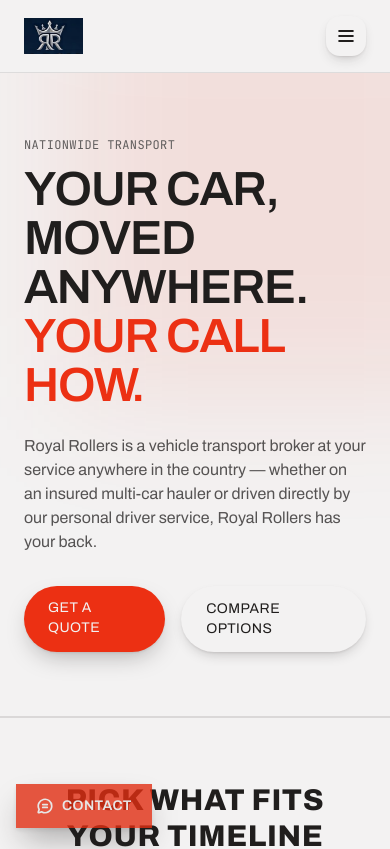
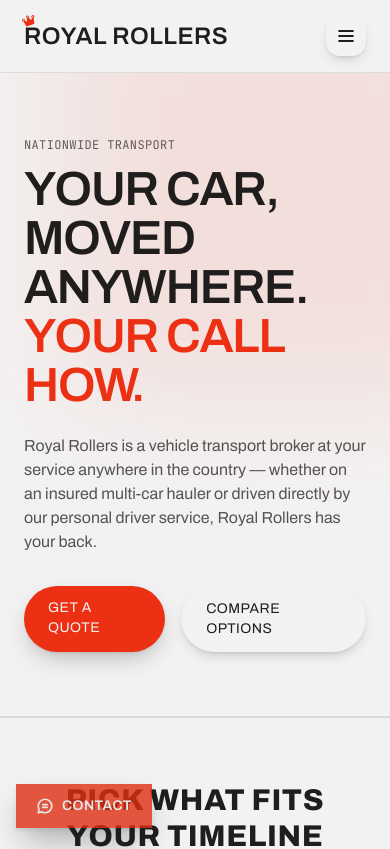
Before and after one commit to gurariedan-dotcom/royal-rollers, a Next.js app: page / in a window 390 px wide. Shown: the top 849 px of the page. Built offline with nearby package versions, Linux system fonts and the light colour scheme.

Commit message:
Revert "Drop crown icon from header, use logo mark for mobile wordmark"
This reverts commit 0ddd56e5fb8a30a2228f9098e4c421e6196fd541.

```diff
--- a/components/Header.tsx
+++ b/components/Header.tsx
@@ -3,7 +3,7 @@
 import Link from "next/link";
 import { useState } from "react";
 import { motion, AnimatePresence, useReducedMotion } from "motion/react";
-import { List, X } from "@phosphor-icons/react/dist/ssr";
+import { Crown, List, X } from "@phosphor-icons/react/dist/ssr";
 
 const NAV_LINKS = [
   { href: "/how-it-works", label: "How It Works" },
@@ -20,11 +20,17 @@
   return (
     <header className="sticky top-0 z-50 border-b border-ink/10 bg-paper/90 backdrop-blur">
       <div className="mx-auto flex max-w-6xl items-center justify-between px-6 py-4">
-        <Link href="/" className="group flex items-center gap-2">
-          {/* eslint-disable-next-line @next/next/no-img-element */}
-          <img src="/logo-mark.png" alt="Royal Rollers" className="h-9 w-auto sm:hidden" />
-          <span className="hidden font-display text-2xl font-semibold uppercase tracking-signage text-ink sm:inline">
-            Royal Rollers
+        <Link href="/" className="group flex items-baseline gap-2">
+          <span className="font-display text-2xl font-semibold uppercase tracking-signage text-ink">
+            <span className="relative inline-block">
+              <Crown
+                weight="fill"
+                className="absolute -top-1.5 -left-0.5 h-3.5 w-3.5 -rotate-[20deg] text-brass"
+                aria-hidden
+              />
+              R
+            </span>
+            oyal Rollers
           </span>
           <span className="manifest-label hidden sm:inline">Nationwide Transport</span>
         </Link>
```
Also changed, not shown: public/logo-mark.png (deleted).
